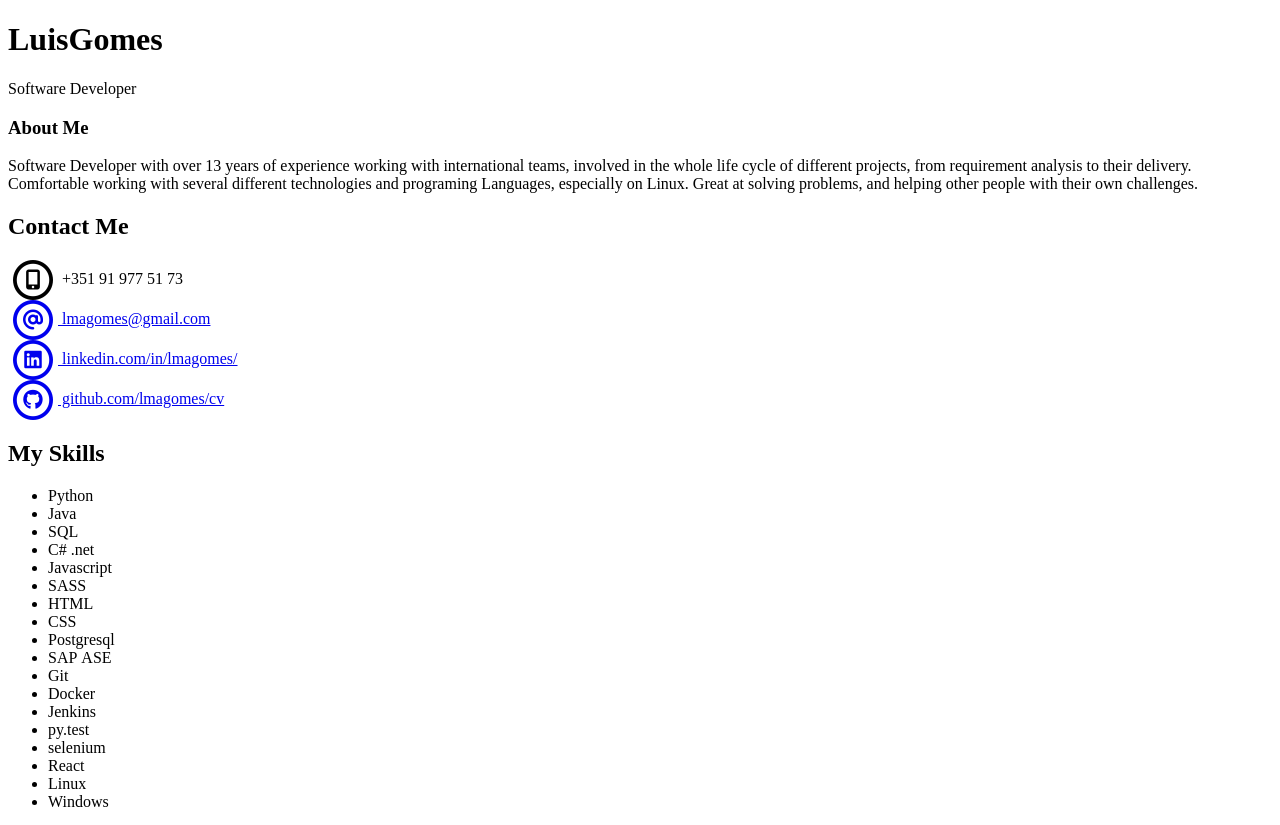
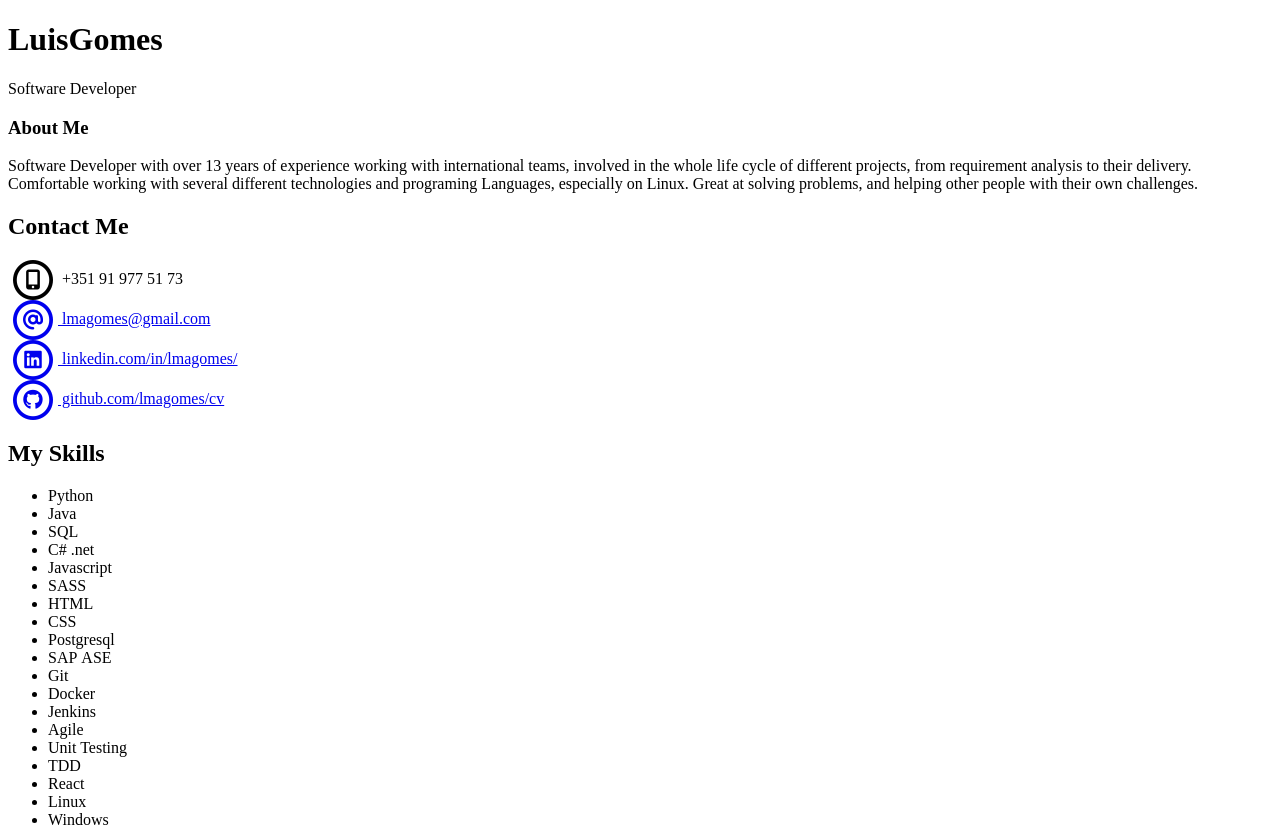
Before and after one commit to lmagomes/cv, a website built with Parcel: page src/index.html in a window 1280 px wide. Shown: the top 825 px of the page. Built offline with nearby package versions, Linux system fonts and the light colour scheme.

Commit message:
Changed "other" tags.

```diff
--- a/src/index.html
+++ b/src/index.html
@@ -115,8 +115,9 @@
                             <li class="misc">Jenkins</li>
 
                             <!-- other -->
-                            <li class="other">py.test</li>
-                            <li class="other">selenium</li>
+                        <li class="other">Agile</li>
+                        <li class="other">Unit Testing</li>
+                        <li class="other">TDD</li>
                             <li class="other">React</li>
 
                             <!-- OS -->
```
